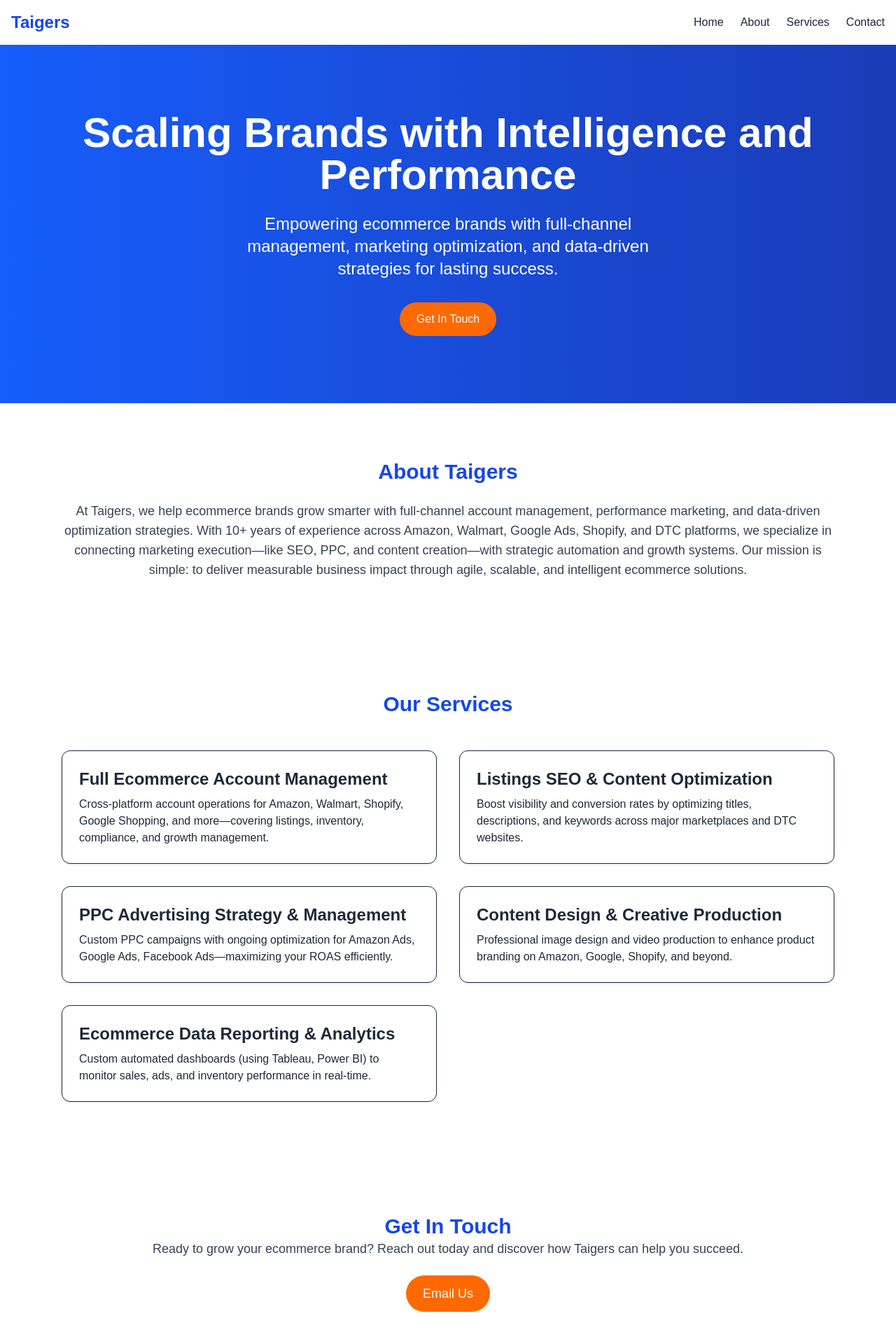
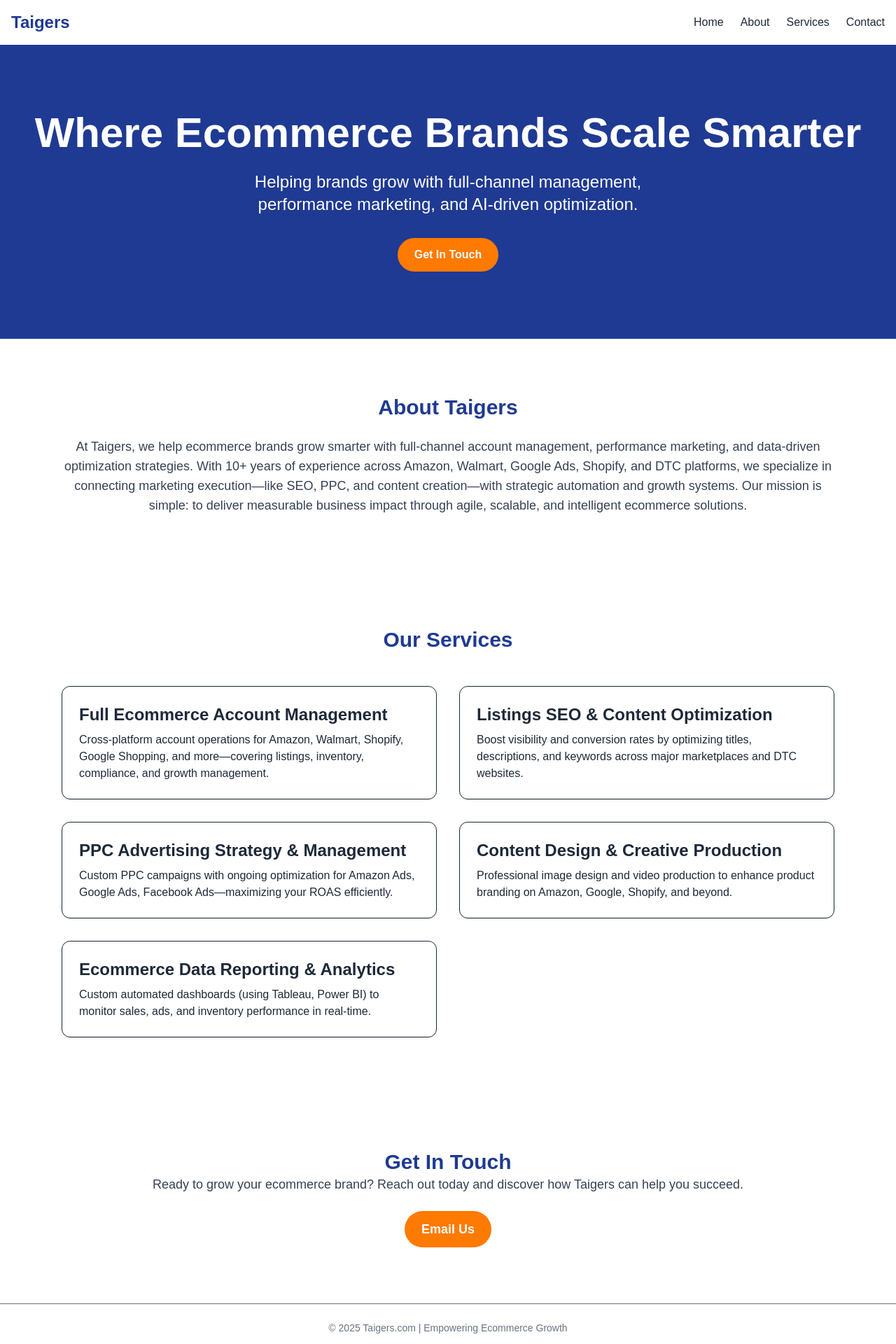
Before and after one commit to ghsu998/taigers-website, a Next.js app: page / in a window 1280 px wide. Shown: the top 1920 px of the page at 70% size. Built offline with nearby package versions, Linux system fonts and the light colour scheme.

Commit message:
Update page.tsx

```diff
--- a/app/page.tsx
+++ b/app/page.tsx
@@ -15,7 +15,7 @@
 
       {/* Navigation Bar */}
       <nav className="flex items-center justify-between p-4 shadow">
-        <div className="text-2xl font-bold text-blue-700">Taigers</div>
+        <div className="text-2xl font-bold text-[#1F3A93]">Taigers</div>
         <div className="space-x-6">
           <a href="#home" className="hover:underline">Home</a>
           <a href="#about" className="hover:underline">About</a>
@@ -25,15 +25,17 @@
       </nav>
 
       {/* Hero Section */}
-      <section id="home" className="relative flex flex-col items-center justify-center text-center py-24 bg-gradient-to-r from-blue-600 to-blue-800 text-white">
-        <h1 className="text-4xl md:text-6xl font-bold">Scaling Brands with Intelligence and Performance</h1>
-        <p className="text-lg md:text-2xl max-w-2xl mt-6">Empowering ecommerce brands with full-channel management, marketing optimization, and data-driven strategies for lasting success.</p>
-        <a href="#contact" className="mt-8 inline-block bg-orange-500 text-white px-6 py-3 rounded-full hover:bg-orange-600">Get In Touch</a>
+      <section id="home" className="relative flex flex-col items-center justify-center text-center py-24 bg-gradient-to-r from-[#1F3A93] to-[#1F3A93] text-white">
+        <h1 className="text-4xl md:text-6xl font-bold">Where Ecommerce Brands Scale Smarter</h1>
+        <p className="text-lg md:text-2xl max-w-2xl mt-6">Helping brands grow with full-channel management, performance marketing, and AI-driven optimization.</p>
+        <a href="#contact" className="mt-8 inline-block bg-[#FF7A00] text-white font-bold px-6 py-3 rounded-full hover:bg-orange-600">
+          Get In Touch
+        </a>
       </section>
 
       {/* About Section */}
       <section id="about" className="max-w-6xl mx-auto text-center py-20 px-6">
-        <h2 className="text-3xl font-semibold text-blue-700">About Taigers</h2>
+        <h2 className="text-3xl font-semibold text-[#1F3A93]">About Taigers</h2>
         <p className="text-lg mt-6 text-gray-700">
           At Taigers, we help ecommerce brands grow smarter with full-channel account management, performance marketing, and data-driven optimization strategies.
           With 10+ years of experience across Amazon, Walmart, Google Ads, Shopify, and DTC platforms, we specialize in connecting marketing execution—like SEO, PPC, and content creation—with strategic automation and growth systems.
@@ -43,7 +45,7 @@
 
       {/* Services Section */}
       <section id="services" className="max-w-6xl mx-auto py-20">
-        <h2 className="text-3xl font-semibold text-center text-blue-700 mb-12">Our Services</h2>
+        <h2 className="text-3xl font-semibold text-center text-[#1F3A93] mb-12">Our Services</h2>
         <div className="grid grid-cols-1 md:grid-cols-2 gap-8 px-6">
           <div className="p-6 border rounded-xl shadow hover:shadow-lg">
             <h3 className="text-2xl font-bold mb-2">Full Ecommerce Account Management</h3>
@@ -70,9 +72,9 @@
 
       {/* Contact Section */}
       <section id="contact" className="max-w-4xl mx-auto text-center py-20 px-6">
-        <h2 className="text-3xl font-semibold text-blue-700">Get In Touch</h2>
+        <h2 className="text-3xl font-semibold text-[#1F3A93]">Get In Touch</h2>
         <p className="text-lg text-gray-700">Ready to grow your ecommerce brand? Reach out today and discover how Taigers can help you succeed.</p>
-        <a href="mailto:info@taigers.com" className="mt-6 inline-block bg-orange-500 text-white text-lg px-6 py-3 rounded-full hover:bg-orange-600">
+        <a href="mailto:info@taigers.com" className="mt-6 inline-block bg-[#FF7A00] text-white font-bold text-lg px-6 py-3 rounded-full hover:bg-orange-600">
           Email Us
         </a>
       </section>
```
